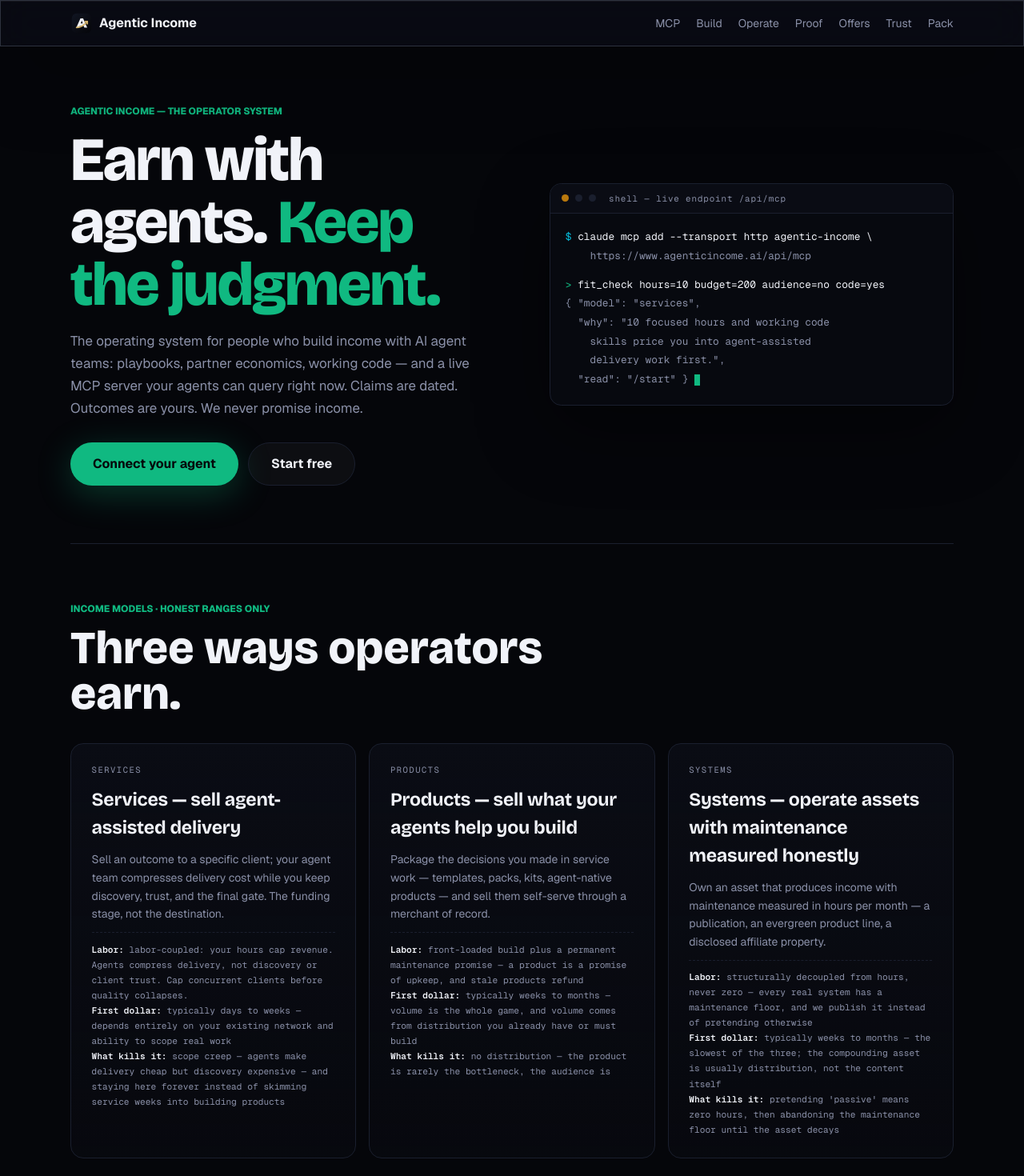
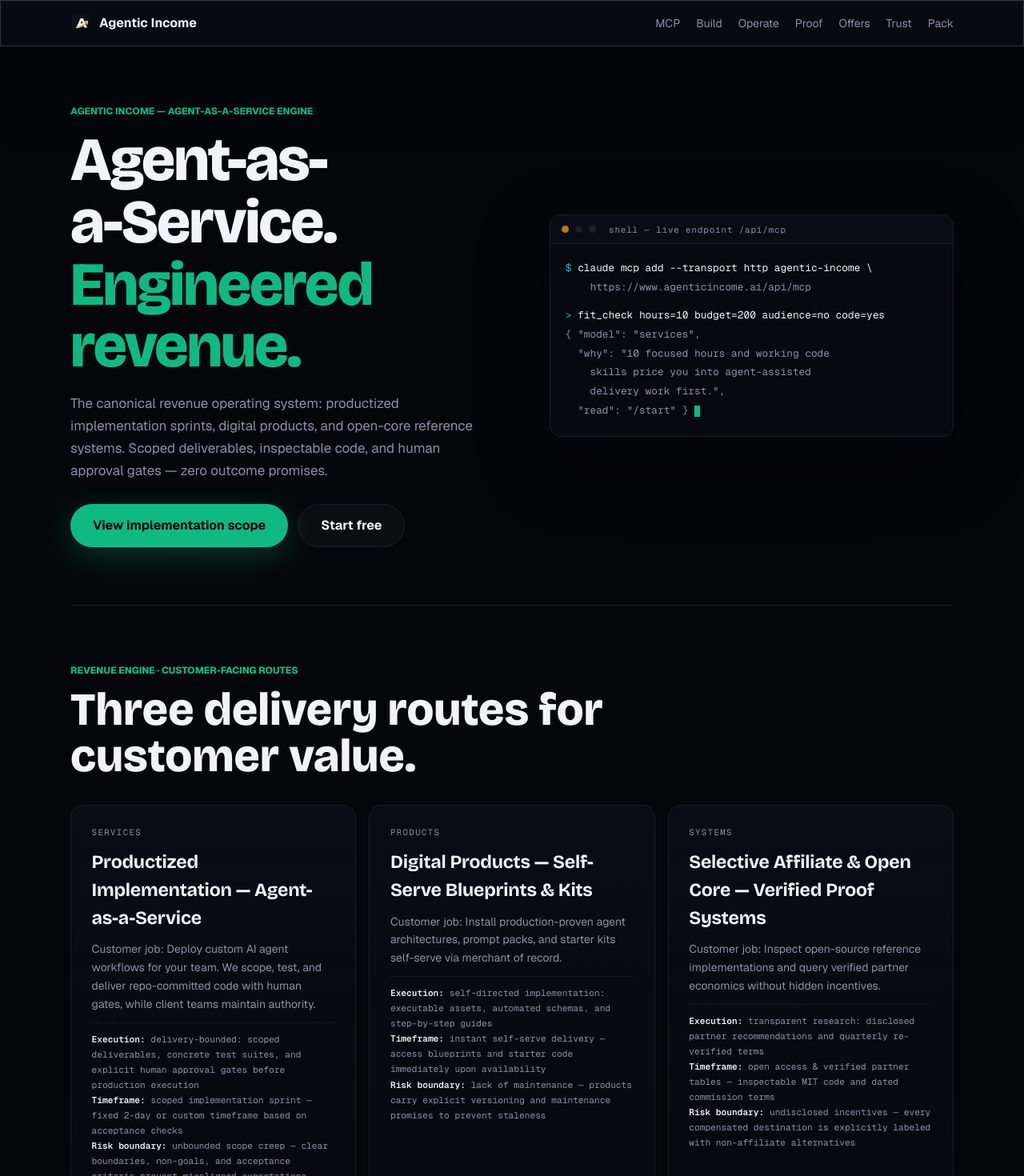
Before and after one commit to frankxai/agenticincome, a Next.js app: page / in a window 1280 px wide. Shown: the top 1470 px of the page at 80% size. Built offline with nearby package versions, Linux system fonts and the light colour scheme.

Commit message:
feat(jules): Issue #8: [Production Excellence] Make AgenticIncome the can [Session 15888719351011498743]
Built on SIP — Starlight Intelligence Protocol v1.1.1.
Council Lead: starlight-business
Jules Session: 15888719351011498743
Resolves #8
Attestation: Built on SIP

```diff
--- a/app/page.tsx
+++ b/app/page.tsx
@@ -6,20 +6,20 @@ import incomeModels from '@/data/income-models.json'
 import catalog from '@/products/catalog.json'
 
 export const metadata: Metadata = {
-  title: 'Earn with agents. Keep the judgment.',
+  title: 'Agentic Income — Canonical Agent-as-a-Service Revenue Engine',
   description:
-    'The operating system for people who build income with AI agent teams: playbooks, partner economics, working code — and a live MCP server your agents can query right now. We never promise income.',
+    'The canonical revenue operating system for Agent-as-a-Service delivery: productized implementation, digital products, and open-core proof. Clear scope, inspectable deliverables, and human-gated authority — zero income promises.',
   alternates: { canonical: '/' },
   openGraph: { url: '/' },
 }
 
 const MCP_TOOLS = [
-  { name: 'list_income_models', desc: 'The three operator models with honest economics.' },
-  { name: 'get_income_model', desc: 'One model in full, plus which playbook to read first.' },
+  { name: 'list_income_models', desc: 'The three revenue delivery routes with customer jobs and deliverables.' },
+  { name: 'get_income_model', desc: 'One route in full, including deliverables, scope, and next actions.' },
   { name: 'search_partner_programs', desc: 'The partner registry: rates, cookies, status, disclosed links.' },
   { name: 'get_partner_program', desc: 'Full record with commission note, source URL, verification date.' },
   { name: 'list_products', desc: 'The catalog with real availability — purchasable is false until checkout is live.' },
-  { name: 'fit_check', desc: 'Deterministic recommendation: which model fits your hours, budget, audience, skills.' },
+  { name: 'fit_check', desc: 'Deterministic recommendation: which route fits your hours, budget, audience, skills.' },
   { name: 'get_playbook', desc: 'The free starter kit and dated knowledge-track summaries.' },
 ]
 
@@ -49,17 +49,17 @@ export default function Home() {
       <section className="section-band">
         <div className="grid items-center gap-10 lg:grid-cols-[1.05fr_0.95fr]">
           <div>
-            <div className="kicker">Agentic Income — the operator system</div>
+            <div className="kicker">Agentic Income — Agent-as-a-Service Engine</div>
             <h1 className="assembly-title">
-              Earn with agents. <span>Keep the judgment.</span>
+              Agent-as-a-Service. <span>Engineered revenue.</span>
             </h1>
             <p className="assembly-sub">
-              The operating system for people who build income with AI agent teams: playbooks,
-              partner economics, working code — and a live MCP server your agents can query right
-              now. Claims are dated. Outcomes are yours. We never promise income.
+              The canonical revenue operating system: productized implementation sprints, digital
+              products, and open-core reference systems. Scoped deliverables, inspectable code, and
+              human approval gates — zero outcome promises.
             </p>
             <div className="assembly-actions">
-              <Link href="/mcp" className="cta">Connect your agent</Link>
+              <Link href="/offers" className="cta">View implementation scope</Link>
               <Link href="/start" className="cta-secondary">Start free</Link>
             </div>
           </div>
@@ -87,11 +87,11 @@ export default function Home() {
         </div>
       </section>
 
-      {/* SECTION 2 — the three operator models */}
+      {/* SECTION 2 — the three service & delivery routes */}
       <section className="section-band">
         <div className="section-heading motion-reveal">
-          <div className="kicker">Income models · honest ranges only</div>
-          <h2 className="display-h2">Three ways operators earn.</h2>
+          <div className="kicker">Revenue Engine · Customer-Facing Routes</div>
+          <h2 className="display-h2">Three delivery routes for customer value.</h2>
         </div>
         <div className="mt-8 grid gap-4 lg:grid-cols-3">
           {models.map((model) => (
@@ -100,11 +100,11 @@ export default function Home() {
               <h3>{model.name}</h3>
               <p className="text-sm leading-relaxed text-[color:var(--color-muted)]">{model.summary}</p>
               <div className="path-econ">
-                <b>Labor:</b> {model.laborProfile}
+                <b>Execution:</b> {model.laborProfile}
                 <br />
-                <b>First dollar:</b> {model.timeToFirstDollar}
+                <b>Timeframe:</b> {model.timeToFirstDollar}
                 <br />
-                <b>What kills it:</b> {model.failureMode}
+                <b>Risk boundary:</b> {model.failureMode}
               </div>
             </div>
           ))}
--- a/components/AgentWorkflowProof.tsx
+++ b/components/AgentWorkflowProof.tsx
@@ -6,30 +6,30 @@ const steps = [
   {
     number: '01',
     role: 'Input',
-    title: 'Load the evidence',
-    body: 'Point the audit at a Markdown content directory. It reads the public program catalog and can accept an optional traffic file.',
-    output: 'Content paths + catalog records',
+    title: 'Load request & evidence',
+    body: 'Point the agent pipeline at customer repository content and program records. Accepts content paths, catalog data, and traffic context.',
+    output: 'Structured content paths + verified catalog records',
   },
   {
     number: '02',
-    role: 'Agent',
-    title: 'Find the gaps',
-    body: 'The script matches program aliases against the content and finds active programs that have no configured route.',
-    output: 'Prioritized gaps, not automatic links',
+    role: 'Agent Execution',
+    title: 'Analyze & draft solution',
+    body: 'The agent matches program aliases against site content, calculates gap coverage, and drafts recommendations without executing external calls.',
+    output: 'Prioritized gaps & draft recommendations',
   },
   {
     number: '03',
-    role: 'Artifact',
-    title: 'Write the audit',
-    body: 'The run produces AUDIT.md with programs to verify, affected posts, optional traffic context, and the disclosure text.',
-    output: 'A reviewable Markdown decision file',
+    role: 'Deliverable Output',
+    title: 'Generate AUDIT.md artifact',
+    body: 'The run outputs an inspectable AUDIT.md deliverable with affected paths, verification status, traffic context, and disclosure text.',
+    output: 'A reviewable Markdown deliverable artifact',
   },
   {
     number: '04',
     role: 'Human gate',
     title: 'Approve before publishing',
-    body: 'A person verifies current terms, recommendation fit, disclosure, and the destination before any public link or partner action.',
-    output: 'Explicit publish or reject decision',
+    body: 'A human principal verifies terms, destination fit, and compliance before any public publishing or external partner commitment.',
+    output: 'Explicit approve or reject next action',
   },
 ]
 
--- a/data/income-models.json
+++ b/data/income-models.json
@@ -4,32 +4,32 @@
   "models": [
     {
       "id": "services",
-      "name": "Services — sell agent-assisted delivery",
-      "summary": "Sell an outcome to a specific client; your agent team compresses delivery cost while you keep discovery, trust, and the final gate. The funding stage, not the destination.",
-      "timeToFirstDollar": "typically days to weeks — depends entirely on your existing network and ability to scope real work",
-      "upfrontCost": "near zero beyond an agent runtime subscription; the real investment is scoping and trust-building time",
-      "laborProfile": "labor-coupled: your hours cap revenue. Agents compress delivery, not discovery or client trust. Cap concurrent clients before quality collapses.",
-      "failureMode": "scope creep — agents make delivery cheap but discovery expensive — and staying here forever instead of skimming service weeks into building products",
+      "name": "Productized Implementation — Agent-as-a-Service",
+      "summary": "Customer job: Deploy custom AI agent workflows for your team. We scope, test, and deliver repo-committed code with human gates, while client teams maintain authority.",
+      "timeToFirstDollar": "scoped implementation sprint — fixed 2-day or custom timeframe based on acceptance checks",
+      "upfrontCost": "fixed implementation scope — no hidden recurring fees or unverified costs",
+      "laborProfile": "delivery-bounded: scoped deliverables, concrete test suites, and explicit human approval gates before production execution",
+      "failureMode": "unbounded scope creep — clear boundaries, non-goals, and acceptance criteria prevent misaligned expectations",
       "firstPlaybook": "/start"
     },
     {
       "id": "products",
-      "name": "Products — sell what your agents help you build",
-      "summary": "Package the decisions you made in service work — templates, packs, kits, agent-native products — and sell them self-serve through a merchant of record.",
-      "timeToFirstDollar": "typically weeks to months — volume is the whole game, and volume comes from distribution you already have or must build",
-      "upfrontCost": "low cash, high time: a merchant of record takes a per-sale fee instead of upfront cost, but the build and the audience are unpaid until they compound",
-      "laborProfile": "front-loaded build plus a permanent maintenance promise — a product is a promise of upkeep, and stale products refund",
-      "failureMode": "no distribution — the product is rarely the bottleneck, the audience is",
+      "name": "Digital Products — Self-Serve Blueprints & Kits",
+      "summary": "Customer job: Install production-proven agent architectures, prompt packs, and starter kits self-serve via merchant of record.",
+      "timeToFirstDollar": "instant self-serve delivery — access blueprints and starter code immediately upon availability",
+      "upfrontCost": "one-time digital product price — complete with source code, schemas, and usage docs",
+      "laborProfile": "self-directed implementation: executable assets, automated schemas, and step-by-step guides",
+      "failureMode": "lack of maintenance — products carry explicit versioning and maintenance promises to prevent staleness",
       "firstPlaybook": "/delivery/starter-kit"
     },
     {
       "id": "systems",
-      "name": "Systems — operate assets with maintenance measured honestly",
-      "summary": "Own an asset that produces income with maintenance measured in hours per month — a publication, an evergreen product line, a disclosed affiliate property.",
-      "timeToFirstDollar": "typically weeks to months — the slowest of the three; the compounding asset is usually distribution, not the content itself",
-      "upfrontCost": "hosting and tooling are cheap; the real cost is months of unpaid compounding time before the asset carries itself",
-      "laborProfile": "structurally decoupled from hours, never zero — every real system has a maintenance floor, and we publish it instead of pretending otherwise",
-      "failureMode": "pretending 'passive' means zero hours, then abandoning the maintenance floor until the asset decays",
+      "name": "Selective Affiliate & Open Core — Verified Proof Systems",
+      "summary": "Customer job: Inspect open-source reference implementations and query verified partner economics without hidden incentives.",
+      "timeToFirstDollar": "open access & verified partner tables — inspectable MIT code and dated commission terms",
+      "upfrontCost": "zero cost for open-core skills — MIT-licensed skills and schemas you can run locally",
+      "laborProfile": "transparent research: disclosed partner recommendations and quarterly re-verified terms",
+      "failureMode": "undisclosed incentives — every compensated destination is explicitly labeled with non-affiliate alternatives",
       "firstPlaybook": "/operate"
     }
   ]
```
